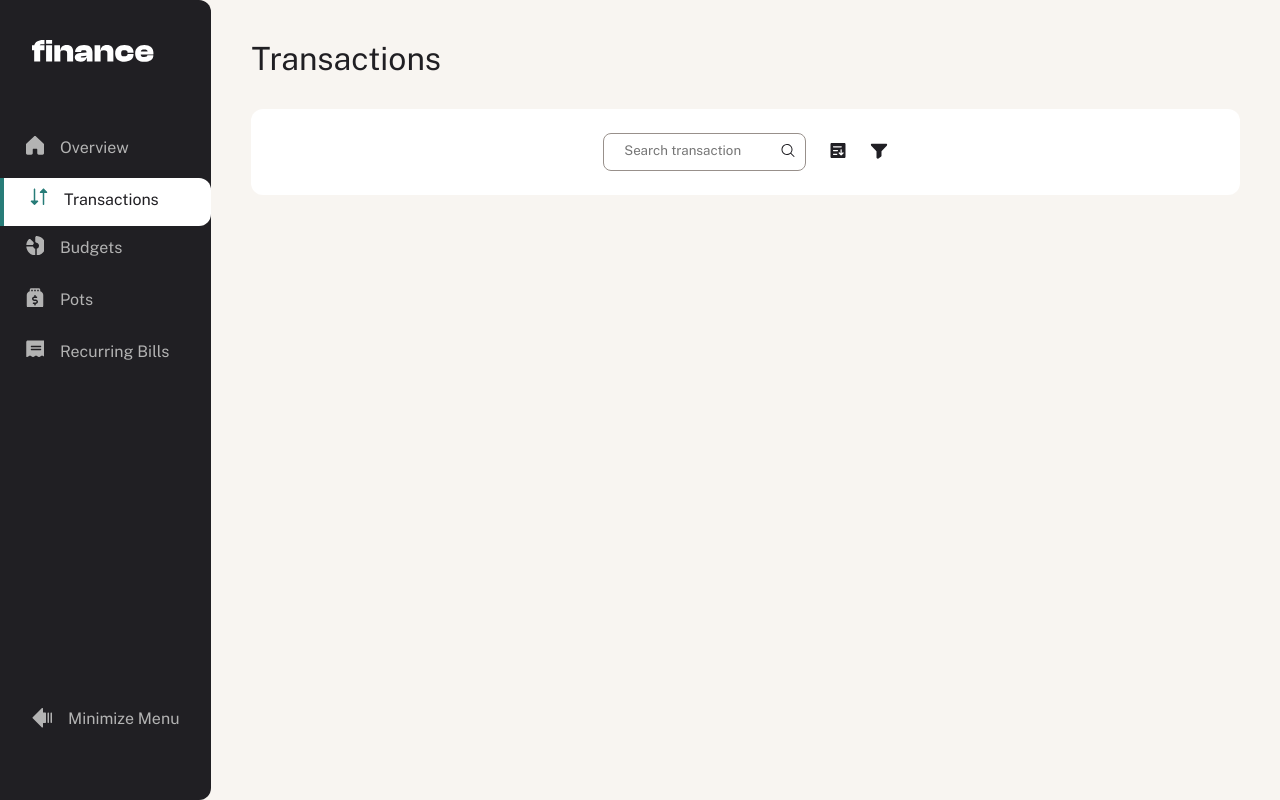
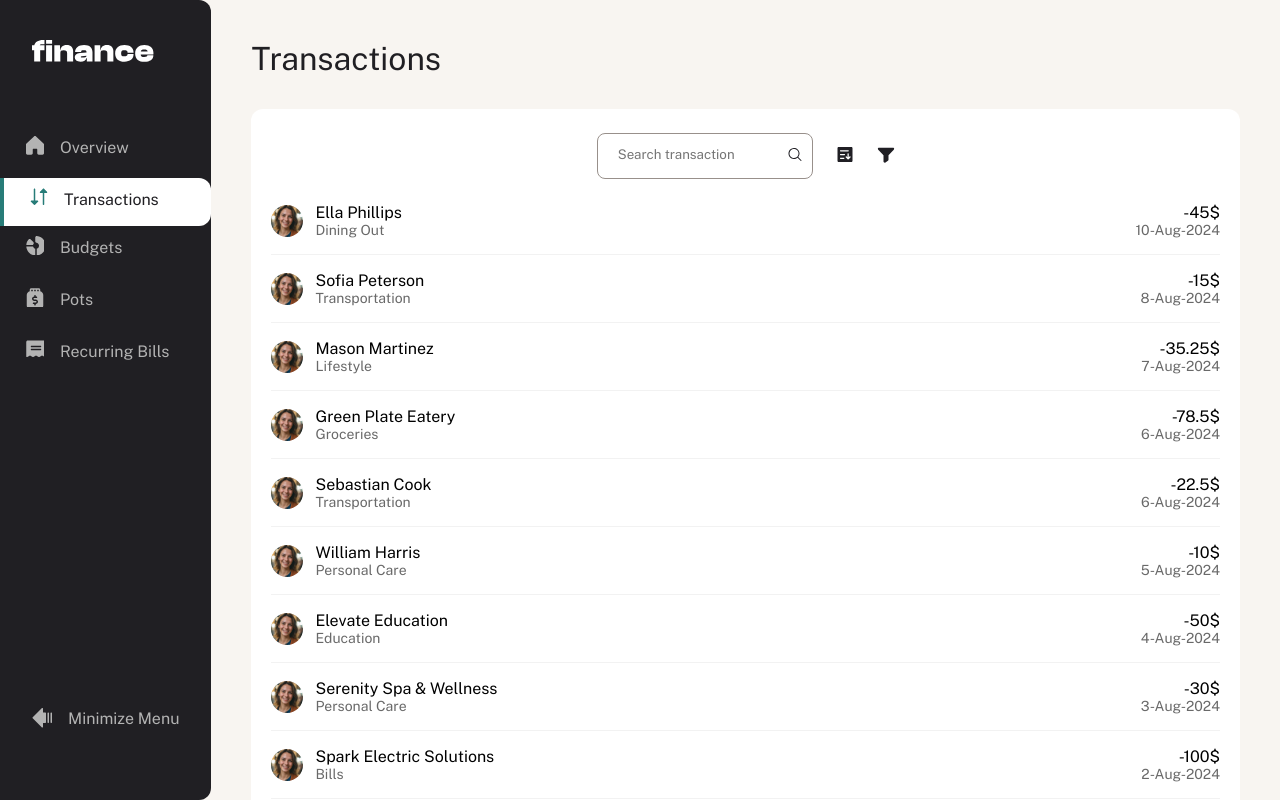
Before and after one commit to LukaTypeScripter/personal-finance-app-angular, an Angular app: page /transactions in a window 1280 px wide. Shown: the top 800 px of the page. Built offline with nearby package versions, Linux system fonts and the light colour scheme.

Commit message:
feat: transactions page

```diff
--- a/src/app/pages/overview/transactions/transactions.html
+++ b/src/app/pages/overview/transactions/transactions.html
@@ -1,7 +1,8 @@
 <div class="transactions">
-    <app-card-header class="transactions__header" title="Transactions" redirectPlaceHolder="View All" redirectPath="/"></app-card-header>
+  <app-card-header class="transactions__header" redirectPath="/" redirectPlaceHolder="View All"
+                   title="Transactions"></app-card-header>
   <!-- -->
-    @for (transaction of transactions().slice(0, 5); track $index) {
+  @for (transaction of slicedTransactions(); track $index) {
     <div class="transactions__item">
       <app-transaction-history-item [transaction]="transaction"></app-transaction-history-item>
       @if ($index < 4) {
--- a/src/app/pages/overview/transactions/transactions.ts
+++ b/src/app/pages/overview/transactions/transactions.ts
@@ -1,10 +1,11 @@
-import { Component, inject } from '@angular/core';
-import { CardHeader } from '@/app/shared/components/card-header/card-header';
-import { TransactionHistoryItem } from './transaction-history-item/transaction-history-item';
-import { Api } from '@/app/shared/service/api';
+import {Component, computed, inject} from '@angular/core';
+import {CardHeader} from '@/app/shared/components/card-header/card-header';
+import {TransactionHistoryItem} from './transaction-history-item/transaction-history-item';
+import {Api} from '@/app/shared/service/api';
+
 @Component({
   selector: 'app-overview-transactions',
-  imports: [CardHeader,TransactionHistoryItem],
+  imports: [CardHeader, TransactionHistoryItem],
   templateUrl: './transactions.html',
   styleUrl: './transactions.scss'
 })
@@ -12,4 +13,5 @@ export class OverviewTransactions {
 
   protected transactions = inject(Api).userTransactions;
 
+  public readonly slicedTransactions = computed(() => this.transactions().slice(0, 5))
 }
--- /dev/null
+++ b/src/app/pages/transactions/helper/interfaces/linked-signal.interface.ts
@@ -0,0 +1,6 @@
+import {Transaction} from '@/app/core/models/finance-data.model';
+
+export interface ILinkedSignal {
+  currentPage: number,
+  transactions: Transaction[]
+}
--- /dev/null
+++ b/src/app/pages/transactions/transactions-row/transactions-row.html
@@ -0,0 +1,17 @@
+<div class="transactions-row">
+  <div class="transactions-row__left">
+    <img alt="*" class="transactions-row__left-sender-img" src="./assets/images/avatars/emma-richardson.jpg">
+    <div class="transactions-row__left-sender">
+      <p>{{ transaction()?.name }}</p>
+      <p>{{ transaction()?.category }}</p>
+    </div>
+  </div>
+
+  <div class="transactions-row__right">
+    <p>{{ transaction()?.amount }}$</p>
+    <p>{{ transaction()?.date | date:'d-MMM-yyyy' }}</p>
+  </div>
+
+
+</div>
+<div class="transactions-row-line"></div>
--- /dev/null
+++ b/src/app/pages/transactions/transactions-row/transactions-row.scss
@@ -0,0 +1,51 @@
+@use "@/assets/styles/_variables.scss";
+@use "@/assets/styles/_mixins.scss";
+
+:host {
+  display: block;
+  width: 100%;
+}
+
+
+.transactions-row {
+  @include mixins.flex(center, space-between, row);
+  width: 100%;
+
+  &-line {
+    margin-top: 16px;
+    margin-bottom: 16px;
+    width: 100%;
+    background-color: variables.$color-grey-100;
+    height: 1px;
+  }
+
+
+  &__left {
+    @include mixins.flex(center, center, row);
+
+    &-sender-img {
+      width: 32px;
+      border-radius: 50%;
+    }
+
+    &-sender {
+      @include mixins.flex(fle-start, flex-start, column);
+      margin-left: variables.$spacing-150;
+
+      p:last-child {
+        color: variables.$color-grey-500;
+        font-size: variables.$font-size-preset-4;
+      }
+    }
+  }
+
+  &__right {
+    @include mixins.flex(flex-end, center, column);
+
+    p:last-child {
+      color: variables.$color-grey-500;
+      font-size: variables.$font-size-preset-4;
+    }
+  }
+
+}
--- /dev/null
+++ b/src/app/pages/transactions/transactions-row/transactions-row.ts
@@ -0,0 +1,24 @@
+import {Component, effect, input} from '@angular/core';
+import {Transaction} from '@/app/core/models/finance-data.model';
+import {DatePipe} from '@angular/common';
+
+@Component({
+  selector: 'app-transactions-row',
+  imports: [
+    DatePipe
+  ],
+  templateUrl: './transactions-row.html',
+  styleUrl: './transactions-row.scss'
+})
+export class TransactionsRow {
+
+  transaction = input<Transaction>()
+
+
+  constructor() {
+    effect(() => {
+      console.log(this.transaction(), "123")
+    });
+  }
+
+}
--- a/src/app/pages/transactions/transactions.html
+++ b/src/app/pages/transactions/transactions.html
@@ -4,6 +4,7 @@
   <div class="transaction__content">
     <div class="transaction__content-header">
       <app-reusable-input
+        class="transaction__content-input"
         iconName="icon-search"
         iconPosition="right"
         placeholder="Search transaction"
@@ -11,14 +12,33 @@
       <!-- -->
       <div class="transaction__content-buttons">
         <button class="transaction__content-button">
-          <img src="./assets/images/icon-sort-mobile.svg" alt="">
+          <img alt="" src="./assets/images/icon-sort-mobile.svg">
         </button>
 
         <button class="transaction__content-button">
-          <img src="./assets/images/icon-filter-mobile.svg" alt="">
+          <img alt="" src="./assets/images/icon-filter-mobile.svg">
         </button>
       </div>
       <!-- -->
     </div>
+    <!-- -->
+    <div class="transaction__content-rows">
+      @if (isLoading()) {
+    ...loading
+      } @else {
+        @for (transaction of paginatedTransaction(); track $index) {
+          <app-transactions-row [transaction]="transaction"/>
+        }
+      }
+
+    </div>
+    <!---->
+    <div class="transaction__pagination">
+      <button class="transaction__pagination-prev"> <</button>
+      <div></div>
+      <button class="transaction__pagination-next"> ></button>
+    </div>
   </div>
+
+
 </div>
--- a/src/app/pages/transactions/transactions.scss
+++ b/src/app/pages/transactions/transactions.scss
@@ -9,6 +9,12 @@
 
   &__content {
     @include mixins.card();
+
+    &-input {
+      min-width: 216px;
+      height: 46px;
+    }
+
     & {
       margin-top: variables.$spacing-400;
     }
@@ -22,6 +28,7 @@
     &-header {
       @include mixins.flex(center, center);
       gap: variables.$spacing-300;
+      min-height: 46px;
     }
   }
 }
--- a/src/app/pages/transactions/transactions.ts
+++ b/src/app/pages/transactions/transactions.ts
@@ -1,11 +1,38 @@
-import { Component } from '@angular/core';
-import { ReusableInput } from '@/app/shared/components/reuseble-input/reusable-input.component';
+import {Component, effect, inject, linkedSignal, signal} from '@angular/core';
+import {ReusableInput} from '@/app/shared/components/reuseble-input/reusable-input.component';
+import {TransactionsRow} from '@/app/pages/transactions/transactions-row/transactions-row';
+import {Api} from '@/app/shared/service/api';
+import {Transaction} from '@/app/core/models/finance-data.model';
+import {ILinkedSignal} from '@/app/pages/transactions/helper/interfaces/linked-signal.interface';
+
 @Component({
   selector: 'app-transactions',
-  imports: [ReusableInput],
+  imports: [ReusableInput, TransactionsRow],
   templateUrl: './transactions.html',
   styleUrl: './transactions.scss'
 })
 export class Transactions {
+  private readonly currentPage = signal(1)
+  private readonly ITEMS_PER_PAGE = 10;
+  private readonly api = inject(Api);
+
+  public isLoading = this.api.userLoading
+  public transactions = this.api.userTransactions
+
+  public paginatedTransaction = linkedSignal<ILinkedSignal, Transaction[]>({
+    source: () => ({
+      currentPage: this.currentPage(),
+      transactions: this.transactions()
+    }),
+    computation: ({currentPage, transactions}) => {
+      const start = currentPage * this.ITEMS_PER_PAGE;
+      const end = start + this.ITEMS_PER_PAGE;
+
+
+      return transactions.slice(start, end)
+    }
+  });
+
+
 
 }
--- a/src/app/shared/components/reuseble-input/reusable-input.component.scss
+++ b/src/app/shared/components/reuseble-input/reusable-input.component.scss
@@ -1,12 +1,10 @@
 @use "@/assets/styles/_mixins.scss";
 @use "@/assets/styles/_variables.scss";
 
+
 .input {
   width: 100%;
-
-
-
-
+  height: 100%;
 
   &-container {
     @include mixins.flex(center, space-between);
@@ -14,6 +12,7 @@
 
     position: relative;
     max-width: 400px;
+    height: 100%;
     padding: variables.$spacing-100 10px 12px 20px;
     border-radius: variables.$spacing-100;
     border: 1px solid variables.$color-beige-500;
--- a/src/app/shared/service/api.ts
+++ b/src/app/shared/service/api.ts
@@ -9,11 +9,11 @@ import { computed, inject, Injectable, PLATFORM_ID, resource } from '@angular/co
 export class Api {
   private platformId = inject(PLATFORM_ID);
 
-   userResource = resource({
-    loader: ({ abortSignal }): Promise<FinanceData> => {
+  userResource = resource({
+    loader: ({abortSignal}): Promise<FinanceData> => {
       try {
         if (isPlatformBrowser(this.platformId)) {
-          return fetch('/assets/data/data.json', { signal: abortSignal })
+          return fetch('/assets/data/data.json', {signal: abortSignal})
             .then(res => res.json() as Promise<FinanceData>);
         }
       } catch (error) {
@@ -32,5 +32,6 @@ export class Api {
     )
   );
   userBalance = computed(() => (this.userResource.value() ?? DEFAULT_FINANCE_DATA).balance);
+  userLoading = computed(() => this.userResource.isLoading())
 
 }
```
Also changed, not shown: 1 other file (tests, documents, lock files or other folders). Lines whose indentation alone changed are shown as unchanged.
